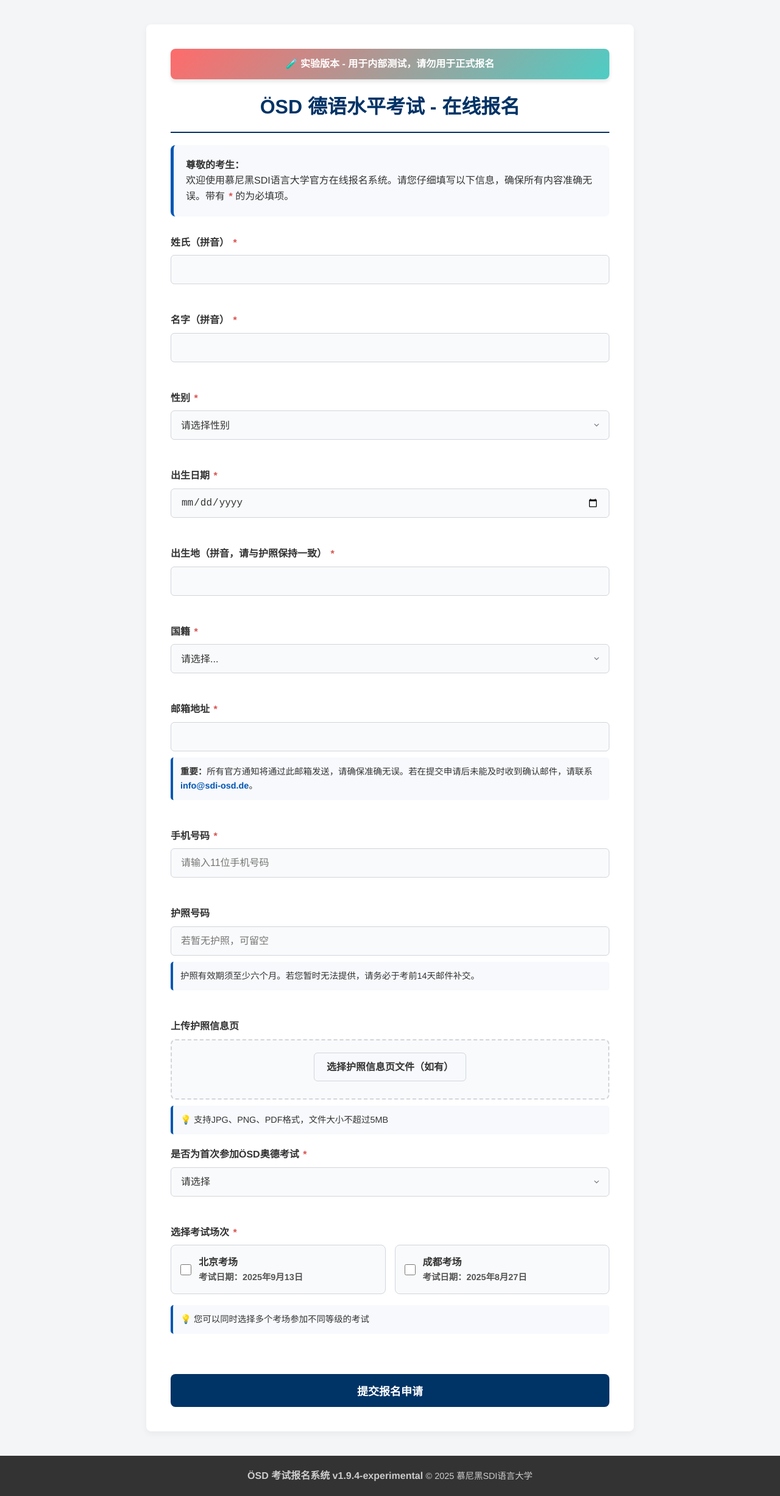
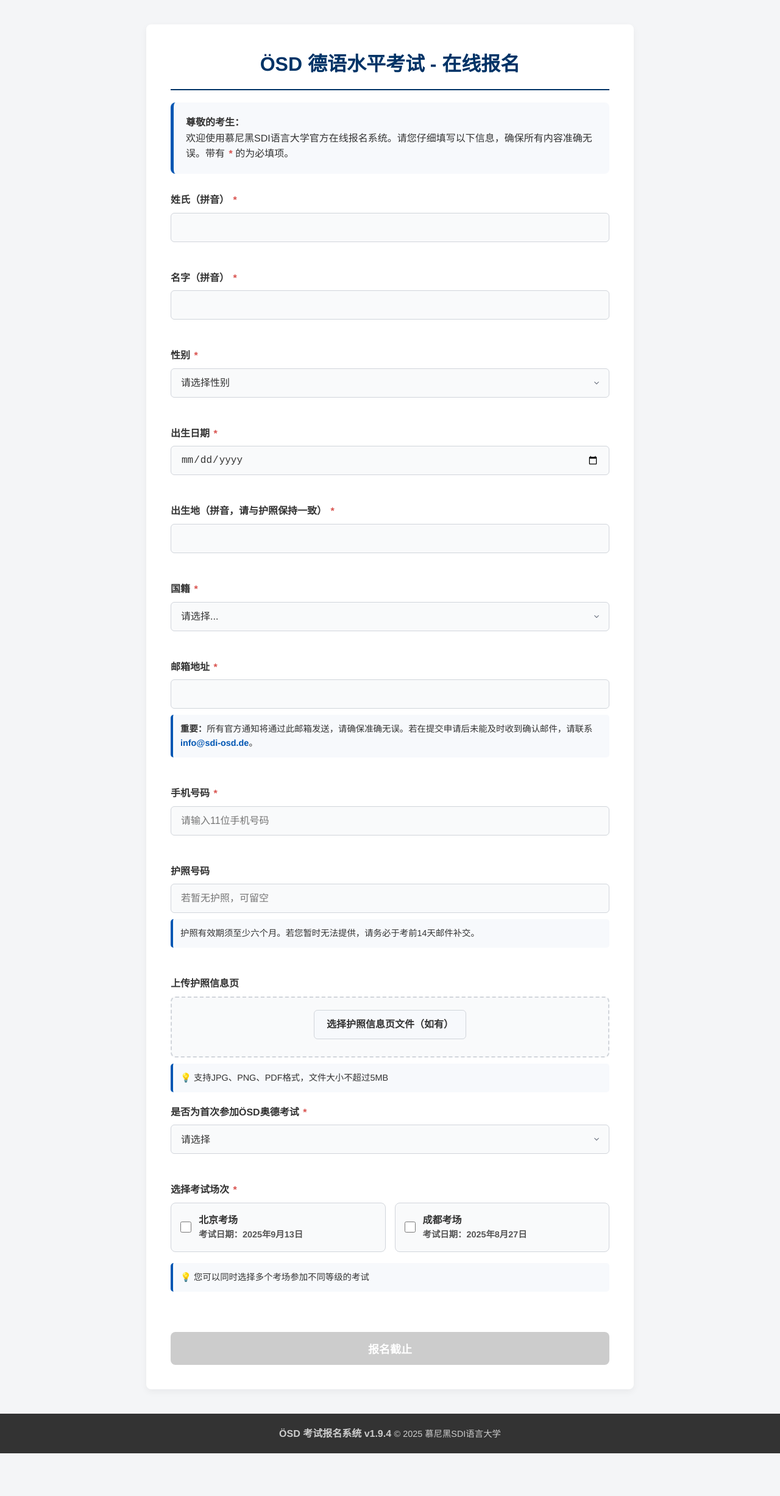
Before and after one commit to xdbildung/osd_application, a website: page index.html in a window 1280 px wide. Shown: the whole page at 61% size. After the commit the page ends 2383 px from the top, so only its background shows below. Drawn offline with Linux system fonts and the light colour scheme; no server answers.

Commit message:
关闭报名通道：禁用提交按钮并添加报名截止提示

```diff
--- a/index.html
+++ b/index.html
@@ -3,14 +3,11 @@
 <head>
     <meta charset="UTF-8">
     <meta name="viewport" content="width=device-width, initial-scale=1.0">
-    <title>ÖSD德语水平考试 - 在线报名 [实验版]</title>
+    <title>ÖSD德语水平考试 - 在线报名</title>
     <link rel="stylesheet" href="/styles.css">
 </head>
 <body>
     <div class="container">
-        <div class="experimental-banner" style="background: linear-gradient(135deg, #ff6b6b, #4ecdc4); color: white; padding: 12px 20px; border-radius: 8px; margin-bottom: 20px; text-align: center; font-weight: bold; box-shadow: 0 4px 6px rgba(0,0,0,0.1);">
-            🧪 实验版本 - 用于内部测试，请勿用于正式报名
-        </div>
         <h1>ÖSD 德语水平考试 - 在线报名</h1>
         <p class="description">
             <strong>尊敬的考生：</strong><br>
@@ -230,7 +227,7 @@
                 </div>
             </div>
 
-            <button type="submit" class="submit-btn">提交报名申请</button>
+            <button type="submit" class="submit-btn" disabled>报名截止</button>
         </form>
 
         <div id="successMessage" class="success-message hidden">
@@ -292,7 +289,7 @@
 
     <footer class="version-footer">
         <div class="version-info">
-            <span class="version-text">ÖSD 考试报名系统 v1.9.4-experimental</span>
+            <span class="version-text">ÖSD 考试报名系统 v1.9.4</span>
             <span class="copyright">© 2025 慕尼黑SDI语言大学</span>
         </div>
     </footer>
@@ -415,6 +412,9 @@
 
         // 为护照上传添加事件监听器
         document.addEventListener('DOMContentLoaded', function() {
+            // 显示报名截止提示
+            alert('📢 重要通知：\n\n2025年ÖSD德语水平考试报名已截止！\n\n本次考试报名通道已于指定时间关闭，感谢您的关注。\n如有疑问，请联系：info@sdi-osd.de');
+
             const passportInput = document.getElementById('passportUpload');
             if (passportInput) {
                 passportInput.addEventListener('change', function() {
```
